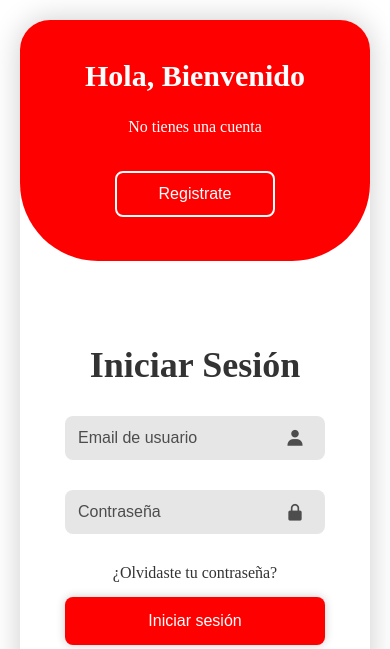
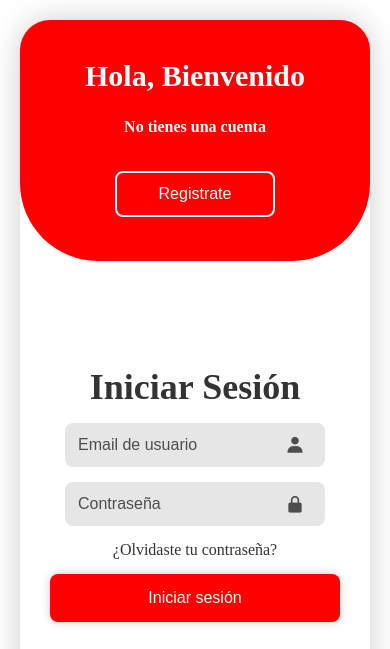
Before and after one commit to jssulfe/fotograf, a plain HTML site: page html/login.html in a window 390 px wide. Shown: the top 649 px of the page. Drawn offline with nearby package versions, Linux system fonts and the light colour scheme; a web font is replaced by a local one.

Commit message:
Responsive all devices, complete

```diff
--- a/style/login.css
+++ b/style/login.css
@@ -191,6 +191,9 @@ h1 {
 .container.active .form-box.form-box.register {
   visibility: visible;
 }
+.toggle-box p {
+  font-weight: bold;
+}
 
 @media screen and (max-width: 650px) {
   .container {
@@ -263,4 +266,7 @@ h1 {
   .form-box.register button {
     margin: 0 0 5px 0;
   }
+  .input-box {
+    margin: 15px;
+  }
 }
```
